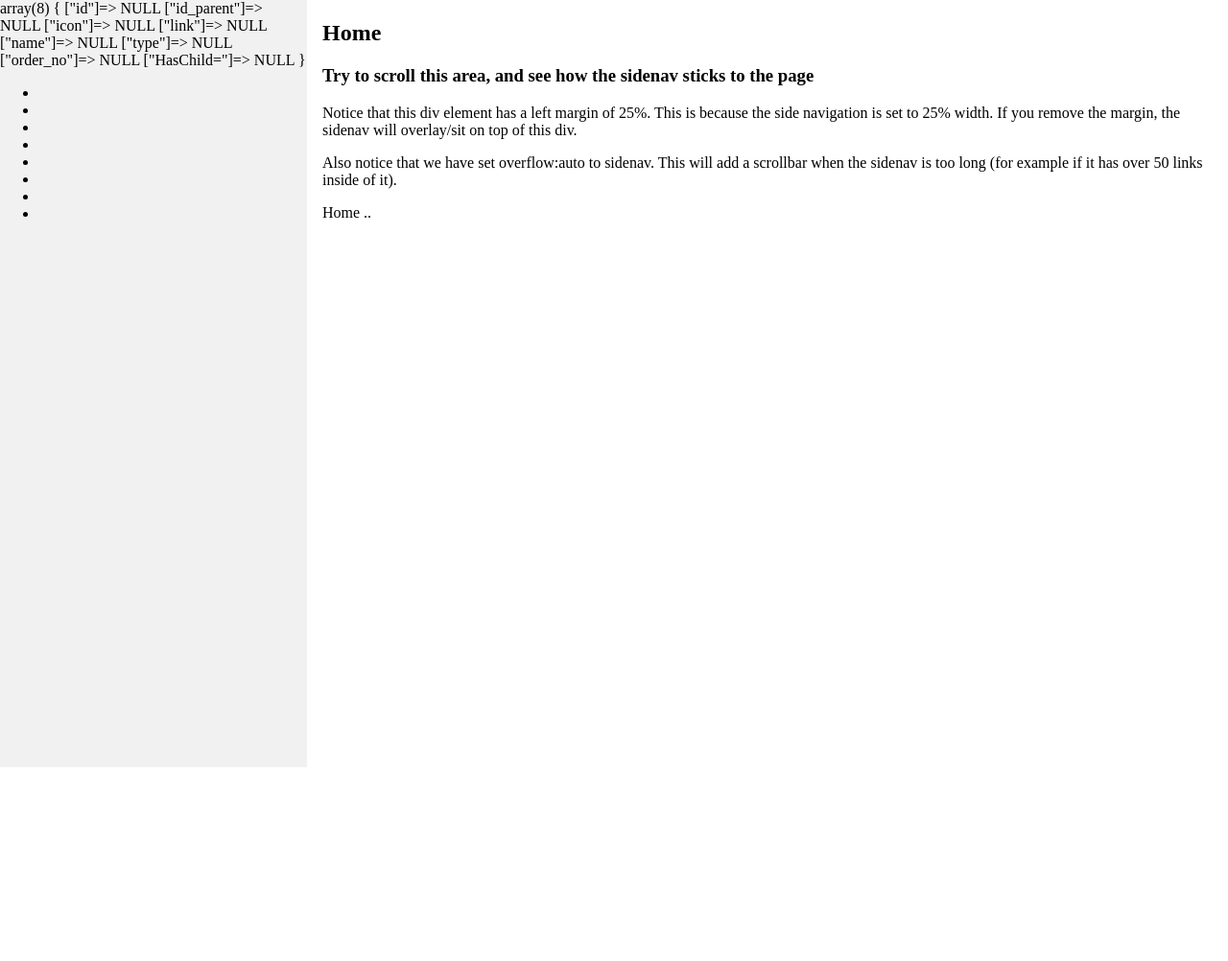
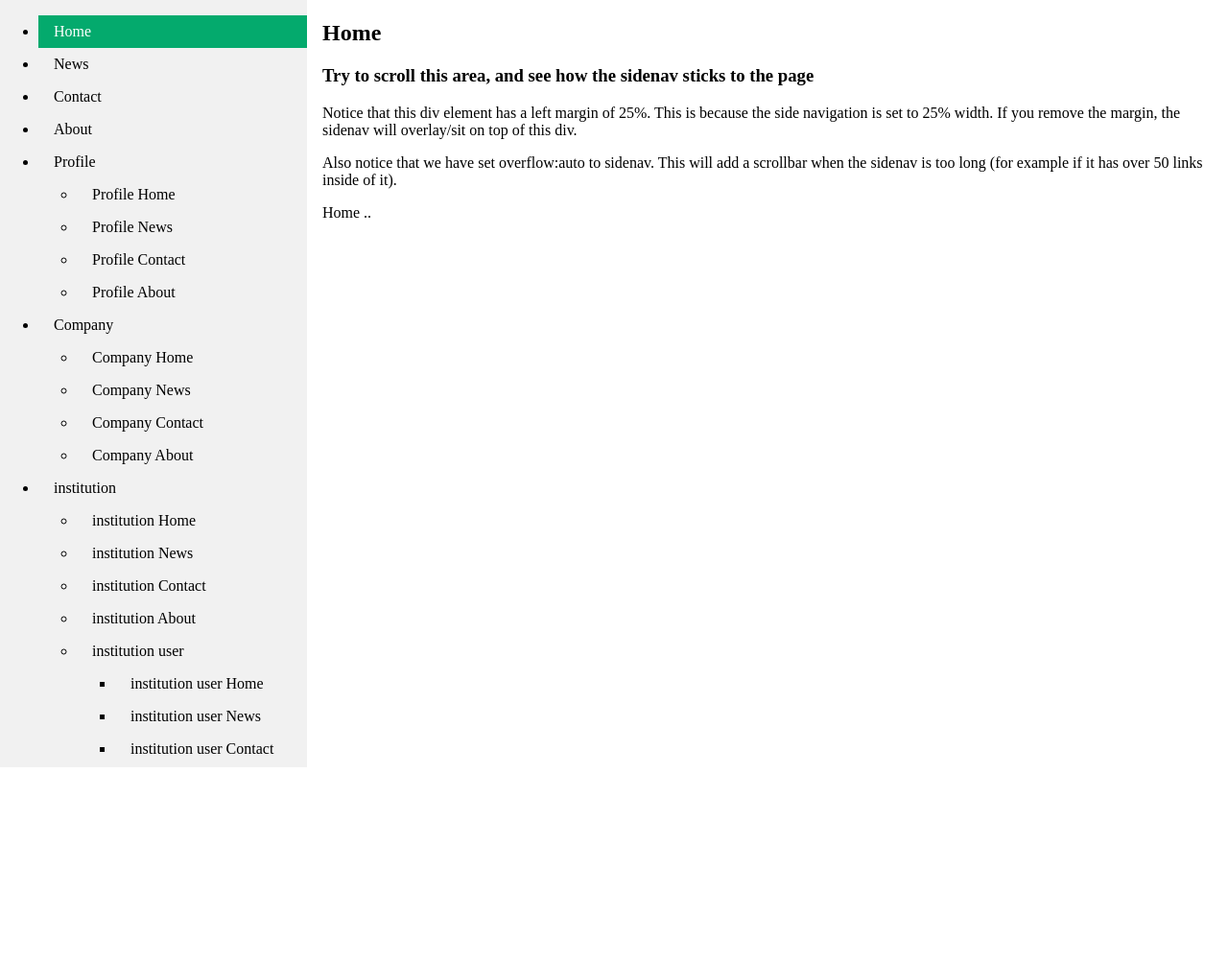
Before and after one commit to mohamedAbdullaAlNahtta/Role-Based-Access-Control-php-mysql, a PHP site: page /index.php in a window 1280 px wide. Shown: the whole page at 96% size. Run offline with PHP 8.4, Linux system fonts and the light colour scheme; data comes from the database, SQL or seed files in the repository; data that the repository does not hold is empty.

Commit message:
Update index.php

```diff
--- a/index.php
+++ b/index.php
@@ -89,20 +89,8 @@ class NavBarMenu
 
     public function get_root_menu()
     {
-      $menu = $this->get_menu("", "false", "", "", "");
-      $root_menu =$menu['navbar'];
-      $menu_count= count($root_menu);
 
-      $navgationBar ="<ul>";
-      // $mainRootNavBar = array();
-      for ($i = 0; $i < $menu_count; $i++) {
 
-        $navgationBar .= "<li><a href='".$root_menu["link"][$i]."' >".$root_menu["name"][$i]."</a></li>";
-      }
-      $navgationBar .="</ul>";
-
-      $query_data = array("root_menu_data"=>$root_menu, "navgationBar"=>$navgationBar);
-      return $query_data;
 
     }
 
@@ -193,15 +181,15 @@ class NavBarMenu
           $name[] = $row["name"];
           $type[] = $row["type"];
           $order_no[] = $row["order_no"];
-          if($row["HasChild"]!=""){
-            $HasChild[] = $row["HasChild"];
+          if($get_HasChild != ""){
+            $Child_Count[] = $row["HasChild"];
           }else{
-            $HasChild[]= NULL;
+            $Child_Count[] = "";
           }
         }
 
         $navBar= array("id"=>$id, "id_parent"=>$id_parent, "icon"=>$icon,
-          "link"=>$link, "name"=>$name, "type"=>$type, "order_no"=>$order_no, "HasChild="=>$HasChild );
+          "link"=>$link, "name"=>$name, "type"=>$type, "order_no"=>$order_no, "Child_Count"=>$Child_Count);
 
           // rest variables to avoid confilct
           $id[] = '';
@@ -211,7 +199,7 @@ class NavBarMenu
           $name[] = '';
           $type[] = '';
           $order_no[] ='';
-          $HasChild[]='';
+          $Child_Count[]='';
 
 
         $resCount = $queryResult->num_rows;
@@ -350,11 +338,12 @@ li a:hover:not(.active) {
 
 $nav = new NavBarMenu;
 
+
+
 $menu = $nav->get_root_menu();
 
-var_dump($menu['root_menu_data']);
 
-echo $menu['navgationBar'];
+
 
 
 //the below function will return an array for both the count and he result
@@ -372,7 +361,7 @@ echo $menu['navgationBar'];
 
 
         ?>
-    <!-- <ul>
+    <ul>
         <li><a class="active" href="index.php?module=home">Home</a></li>
         <li><a href="index.php?module=news">News</a></li>
         <li><a href="index.php?module=contact">Contact</a></li>
@@ -421,7 +410,7 @@ echo $menu['navgationBar'];
                 </li>
             </ul>
         </li>
-    </ul> -->
+    </ul>
 </div>
 
 
```
